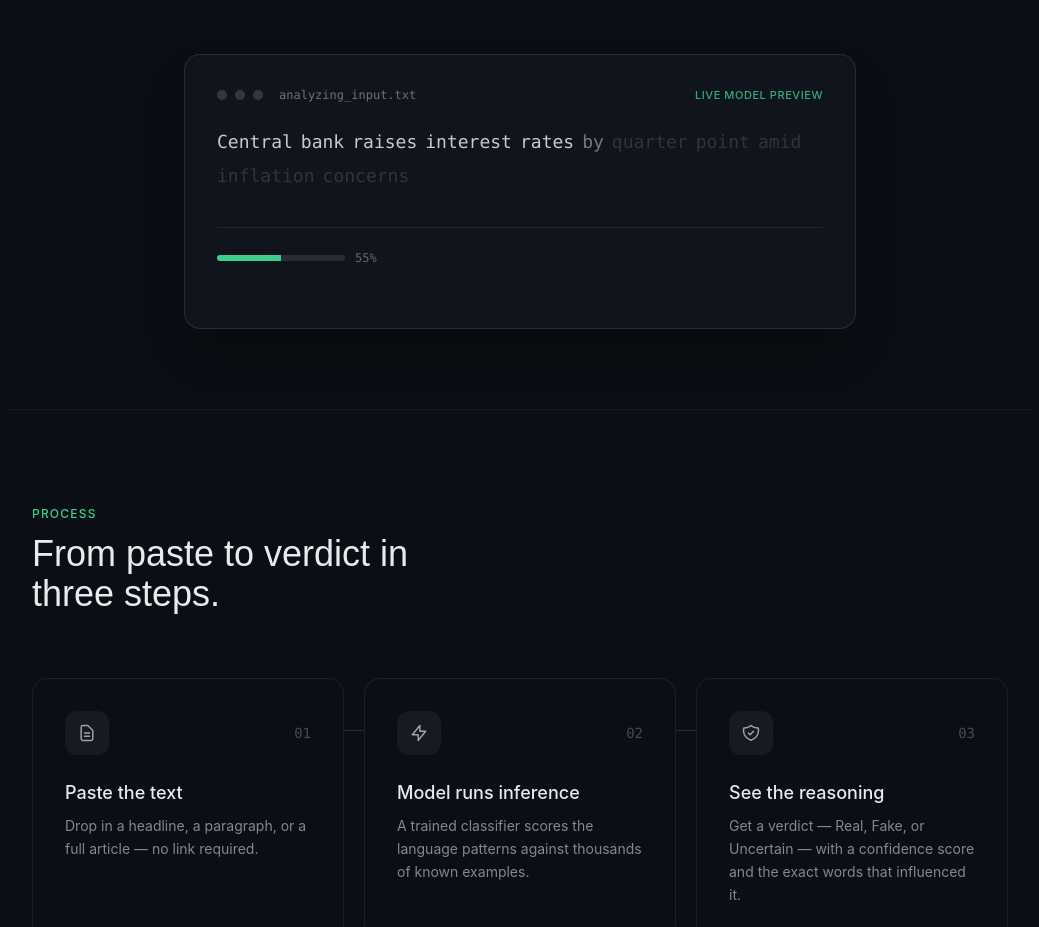
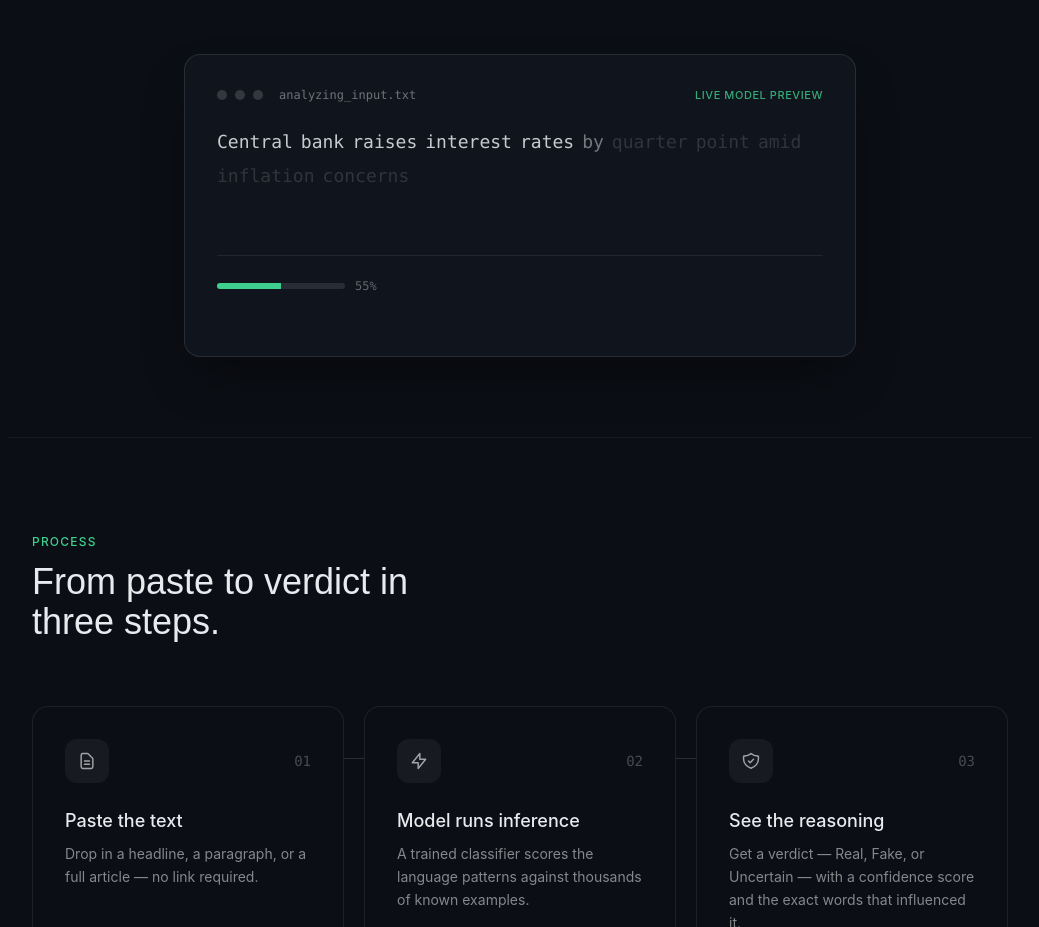
Before and after one commit to farhanali-cell/FakeNewsDetection, a React app in the folder frontend/: page / in a window 1280 px wide. Shown: the part 825-1752 px from the top of the page, without its empty margins (120-1159 px from the left). Built offline with nearby package versions, Linux system fonts and the light colour scheme; no server answers; the HTML template or start-up script is replaced by a standard one.

Commit message:
Fix: prevent LiveDemoSection height jump between demo examples

```diff
--- a/frontend/src/components/landing/LiveDemoSection.jsx
+++ b/frontend/src/components/landing/LiveDemoSection.jsx
@@ -101,8 +101,11 @@ function LiveScanDemo() {
         </span>
       </div>
 
-      {/* Headline being scanned */}
-      <div className="min-h-21 sm:min-h-19 flex flex-wrap content-start gap-x-2 gap-y-1 font-mono text-base sm:text-lg leading-relaxed mb-6">
+      {/* Headline being scanned — fixed min-height sized for the longest
+          example (worst case ~4 wrapped lines on mobile) so the card's
+          height never changes as examples cycle, which previously made
+          the sections below jump/reflow every couple seconds. */}
+      <div className="min-h-[132px] sm:min-h-[104px] flex flex-wrap content-start gap-x-2 gap-y-1 font-mono text-base sm:text-lg leading-relaxed mb-6">
         {example.words.map((word, i) => {
           const isRevealed = i < revealedCount;
           const isFlagged = example.flagged.includes(i);
```
